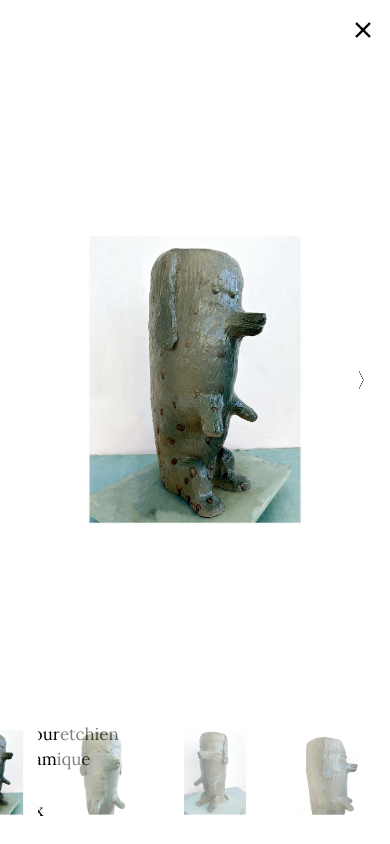
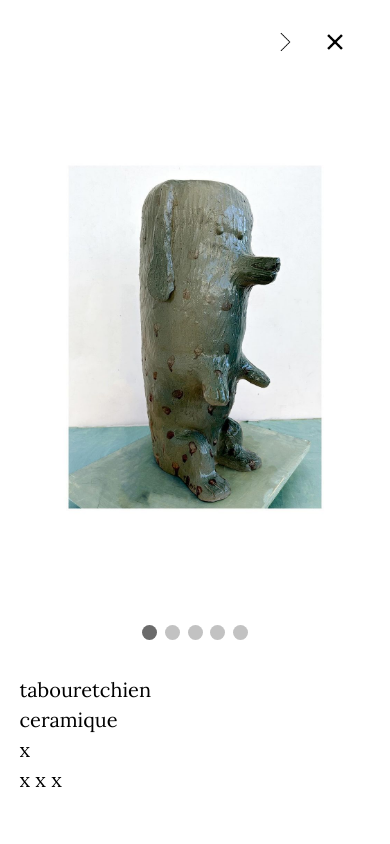
Before and after one commit to zax-pfe/Chloe-Next, a Next.js app: page /gallery in a window 390 px wide. Both pictures are taken after a click on the picture 111 px from the left and 239 px from the top of the page. Shown: the top 844 px of the page. Built offline with nearby package versions, Linux system fonts and the light colour scheme.

Commit message:
mode phone created not activated

```diff
--- a/src/components/gallery.tsx
+++ b/src/components/gallery.tsx
@@ -5,6 +5,7 @@ import GalleryItem from "./galleryItem";
 import "../styles/gallery.css";
 import { motion, Variants, AnimatePresence } from "framer-motion";
 import PageItem from "./pageItem";
+import PageItemPhone from "./pageItemPhone";
 
 const cardVariants: Variants = {
   offscreen: {
@@ -20,6 +21,8 @@ const cardVariants: Variants = {
     },
   },
 };
+
+let mql = window.matchMedia("(max-width: 600px)");
 
 function Gallery() {
   const [visible, setVisible] = useState(false);
@@ -55,7 +58,7 @@ function Gallery() {
             animate={{ opacity: 1, y: 0 }}
             exit={{ opacity: 0, y: 50 }}
           >
-            <PageItem
+            <PageItemPhone
               index={activePage}
               setVisiblePage={setVisible}
               index_max={index_max}
--- a/src/components/icons.tsx
+++ b/src/components/icons.tsx
@@ -8,7 +8,7 @@ export function ArrowNextIcon() {
   return <Image className="icon" src={arrow_right} alt="arrow icon" />;
 }
 
-export function ArrowPrevtIcon() {
+export function ArrowPrevIcon() {
   return <Image className="icon" src={arrow_left} alt="arrow icon" />;
 }
 
--- a/src/components/pageItem.tsx
+++ b/src/components/pageItem.tsx
@@ -9,7 +9,7 @@ import Link from "next/link";
 import Router from "next/router";
 import { motion, AnimatePresence } from "framer-motion";
 import Thumbnails from "./thumbnails";
-import { ArrowNextIcon, ArrowPrevtIcon, CrossIcon } from "../components/icons";
+import { ArrowNextIcon, ArrowPrevIcon, CrossIcon } from "../components/icons";
 
 interface PageItemProps {
   index: number;
@@ -24,7 +24,6 @@ function PageItem(props: PageItemProps) {
   console.log(`artwork ${artwork.name}`);
   const [activeImage, setActiveImage] = useState(artwork.cover);
   const index_max_thumbnail = artwork.thumbnail.length;
-  console.log(index_max_thumbnail);
 
   function handleCloseClick() {
     props.setVisiblePage(false);
@@ -53,7 +52,7 @@ function PageItem(props: PageItemProps) {
           <div className="main-container-sub-item">
             {activeThumbnail > 0 && (
               <div onClick={() => handlePrevClick()}>
-                <ArrowPrevtIcon />
+                <ArrowPrevIcon />
               </div>
             )}
           </div>
--- /dev/null
+++ b/src/components/pageItemPhone.tsx
@@ -0,0 +1,90 @@
+"use client";
+import { useRouter } from "next/navigation";
+import { useState } from "react";
+import { artlist } from "../data/artlist";
+import "../styles/pageItemPhone.css";
+import { Dispatch, SetStateAction } from "react";
+import { ArrowNextIcon, ArrowPrevIcon, CrossIcon } from "./icons";
+import Image from "next/image";
+
+interface PageItemProps {
+  index: number;
+  setVisiblePage: Dispatch<SetStateAction<boolean>>;
+  index_max: number;
+}
+
+function PageItemPhone(props: PageItemProps) {
+  const [activeThumbnail, setActiveThumbnail] = useState(0);
+  const router = useRouter();
+  const artwork = artlist[props.index];
+  console.log(`artwork ${artwork.name}`);
+  const [activeImage, setActiveImage] = useState(artwork.cover);
+  const index_max_thumbnail = artwork.thumbnail.length;
+
+  function handleCloseClick() {
+    props.setVisiblePage(false);
+  }
+
+  function handleNextClick() {
+    setActiveThumbnail(activeThumbnail + 1);
+    setActiveImage(artwork.thumbnail[activeThumbnail + 1]);
+  }
+
+  function handlePrevClick() {
+    console.log("ok");
+    setActiveThumbnail(activeThumbnail - 1);
+    setActiveImage(artwork.thumbnail[activeThumbnail - 1]);
+  }
+  function handleClik(index: number) {
+    setActiveThumbnail(index);
+    setActiveImage(artwork.thumbnail[index]);
+  }
+  return (
+    <div className={"pageItem-container"}>
+      <div className="button-container">
+        {activeThumbnail > 0 ? (
+          <div className="button" onClick={() => handlePrevClick()}>
+            <ArrowPrevIcon />
+          </div>
+        ) : (
+          <div className="button" />
+        )}
+
+        {activeThumbnail < index_max_thumbnail - 1 ? (
+          <div className="button" onClick={() => handleNextClick()}>
+            <ArrowNextIcon />
+          </div>
+        ) : (
+          <div className="button" />
+        )}
+        <div className="button" onClick={() => handleCloseClick()}>
+          <CrossIcon />
+        </div>
+      </div>
+      <div className="main-container-phone">
+        <Image
+          className="main-image-container-phone"
+          src={activeImage}
+          alt={`cover ${artwork.name}`}
+        />
+        <div className="dots-container">
+          {artwork.thumbnail.map((item, index) => (
+            <div
+              key={index}
+              onClick={() => handleClik(index)}
+              className={`dot ${index === activeThumbnail ? "active" : ""}`}
+            ></div>
+          ))}
+        </div>
+      </div>
+      <div className="description-phone">
+        <p>{artwork.name}</p>
+        <p>{artwork.materiaux}</p>
+        <p>{artwork.date}</p>
+        <p>{artwork.dimensions}</p>
+      </div>
+    </div>
+  );
+}
+
+export default PageItemPhone;
--- a/src/styles/pageItem.css
+++ b/src/styles/pageItem.css
@@ -100,7 +100,7 @@
   min-width: 20vw;
 }
 
-@keyframes slideUp {
+/* @keyframes slideUp {
   from {
     transform: translateY(100%);
   }
@@ -124,4 +124,4 @@
 
 .slide-down {
   animation: slideDown 0.5s cubic-bezier(0, 0, 0.4, 1) forwards;
-}
+} */
--- /dev/null
+++ b/src/styles/pageItemPhone.css
@@ -0,0 +1,73 @@
+.pageItem-container {
+  position: fixed;
+  top: 0;
+  display: flex;
+  flex-direction: column;
+  width: 100vw;
+  height: 100vh;
+  background-color: white;
+  z-index: 10;
+}
+.test {
+  border: solid black 1px;
+}
+
+.button-container {
+  height: 10vh;
+  display: flex;
+  justify-content: flex-end;
+  align-items: center;
+  padding-right: 40px;
+  gap: 20px;
+}
+
+.button {
+  height: 30px;
+  width: 30px;
+}
+
+.main-container-phone {
+  display: flex;
+  flex-direction: column;
+  justify-content: center;
+
+  height: 70vh;
+}
+
+.main-image-container-phone {
+  padding: 0 8px 0 8px;
+  max-height: 60vh;
+  width: auto;
+  height: 100%;
+  width: 100%;
+  object-fit: contain;
+}
+
+.dots-container {
+  height: 10vh;
+  display: flex;
+  justify-content: center;
+  align-items: center;
+  gap: 2vw;
+}
+
+.dot {
+  height: 15px;
+  width: 15px;
+  border-radius: 50%;
+  background-color: #c2c2c2;
+  transition: background-color 0.3s ease-in-out;
+}
+
+.dot:hover,
+.dot.active {
+  background-color: #6b6b6b;
+}
+
+.description-phone {
+  height: 20vh;
+  display: flex;
+  flex-direction: column;
+  padding-left: 5vw;
+  font-size: 20px;
+}
```
